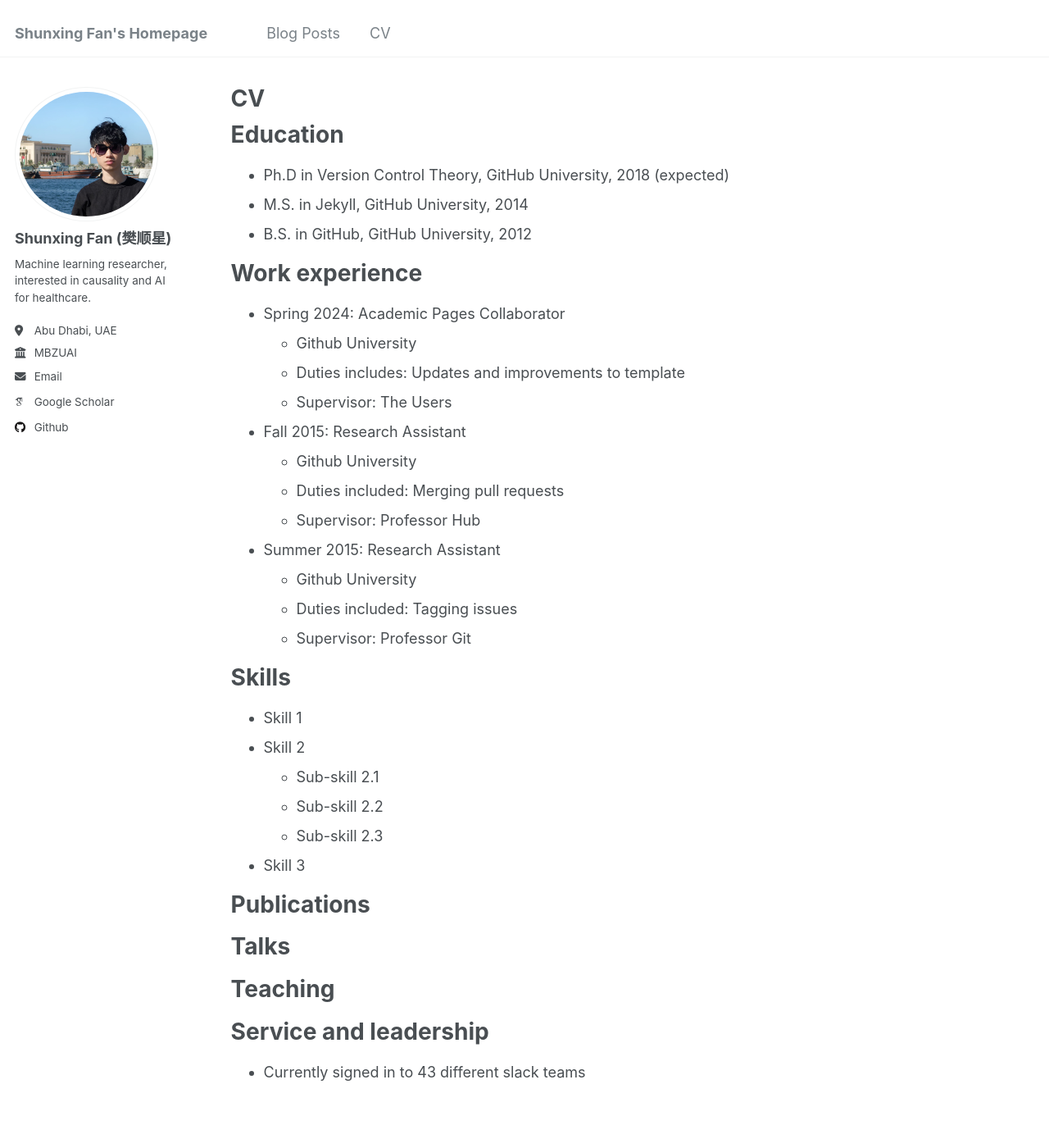
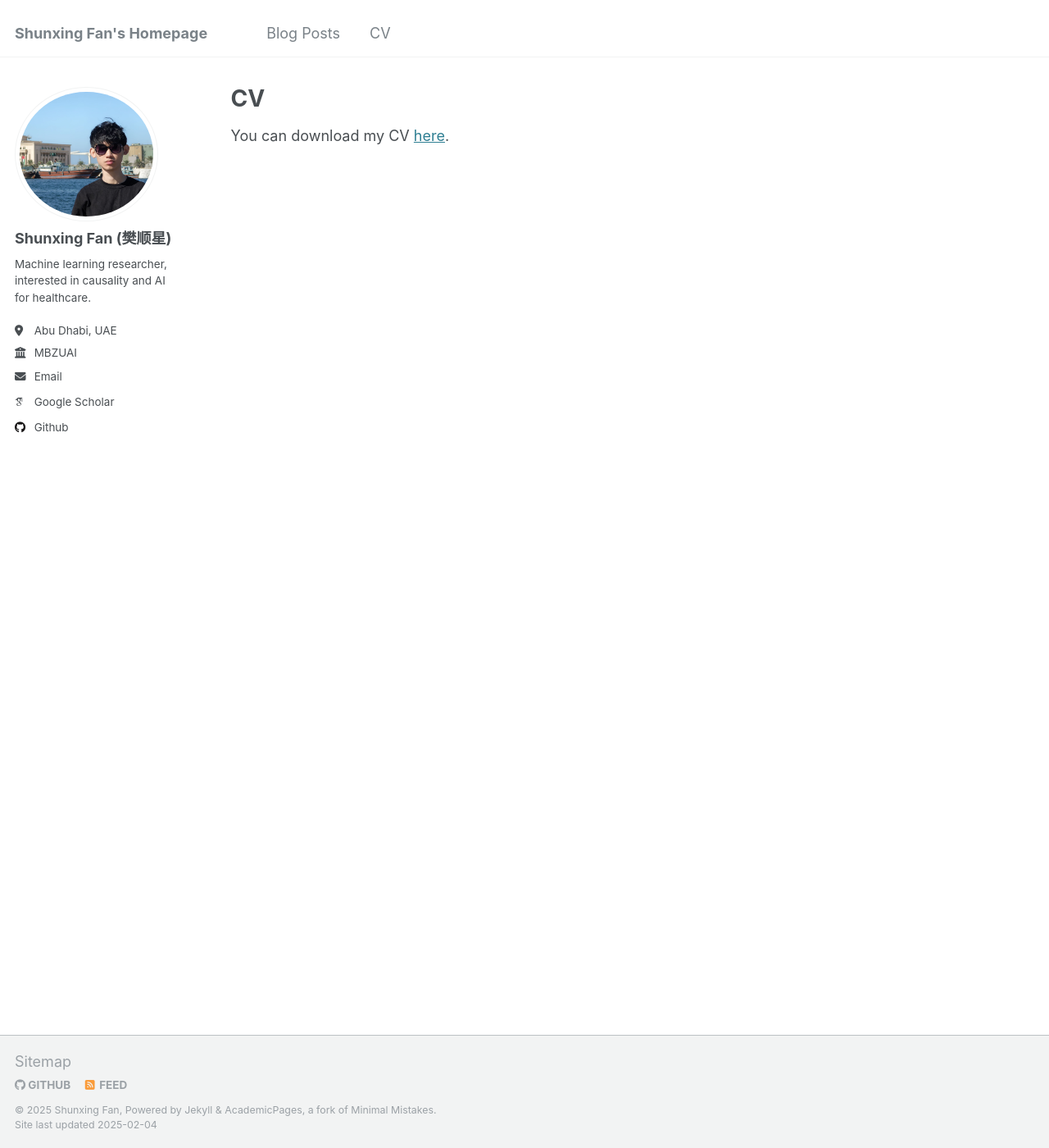
Before and after one commit to Shunxing-Fan/Shunxing-Fan.github.io, a Jekyll site: the page built from _pages/cv.md, in a window 1280 px wide and 1400 px high. Shown: the whole window at 82% size. Built offline with Jekyll 4.4.1, drawn with Linux system fonts in a browser that asks for light colours; some web fonts are replaced.

Commit message:
feat: simplify CV page to link directly to PDF resume

```diff
--- a/_pages/cv.md
+++ b/_pages/cv.md
@@ -9,56 +9,4 @@ redirect_from:
 
 {% include base_path %}
 
-Education
-======
-* Ph.D in Version Control Theory, GitHub University, 2018 (expected)
-* M.S. in Jekyll, GitHub University, 2014
-* B.S. in GitHub, GitHub University, 2012
-
-Work experience
-======
-* Spring 2024: Academic Pages Collaborator
-  * Github University
-  * Duties includes: Updates and improvements to template
-  * Supervisor: The Users
-
-* Fall 2015: Research Assistant
-  * Github University
-  * Duties included: Merging pull requests
-  * Supervisor: Professor Hub
-
-* Summer 2015: Research Assistant
-  * Github University
-  * Duties included: Tagging issues
-  * Supervisor: Professor Git
-
-Skills
-======
-* Skill 1
-* Skill 2
-  * Sub-skill 2.1
-  * Sub-skill 2.2
-  * Sub-skill 2.3
-* Skill 3
-
-Publications
-======
-  <ul>{% for post in site.publications reversed %}
-    {% include archive-single-cv.html %}
-  {% endfor %}</ul>
-
-Talks
-======
-  <ul>{% for post in site.talks reversed %}
-    {% include archive-single-talk-cv.html  %}
-  {% endfor %}</ul>
-
-Teaching
-======
-  <ul>{% for post in site.teaching reversed %}
-    {% include archive-single-cv.html %}
-  {% endfor %}</ul>
-
-Service and leadership
-======
-* Currently signed in to 43 different slack teams
+You can download my CV [here](/files/resume_homepage.pdf){:target="_blank" rel="noopener noreferrer"}.
```
